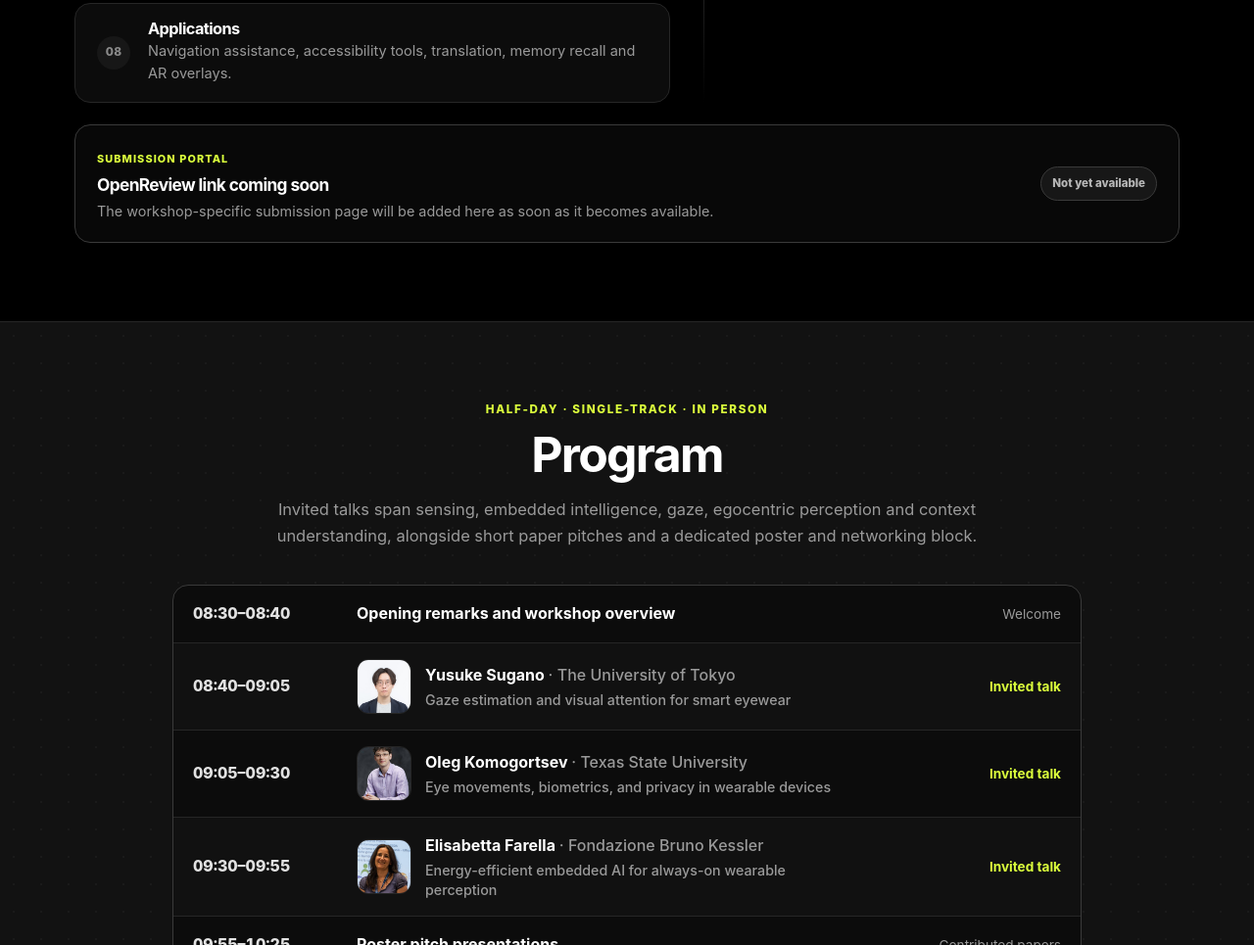
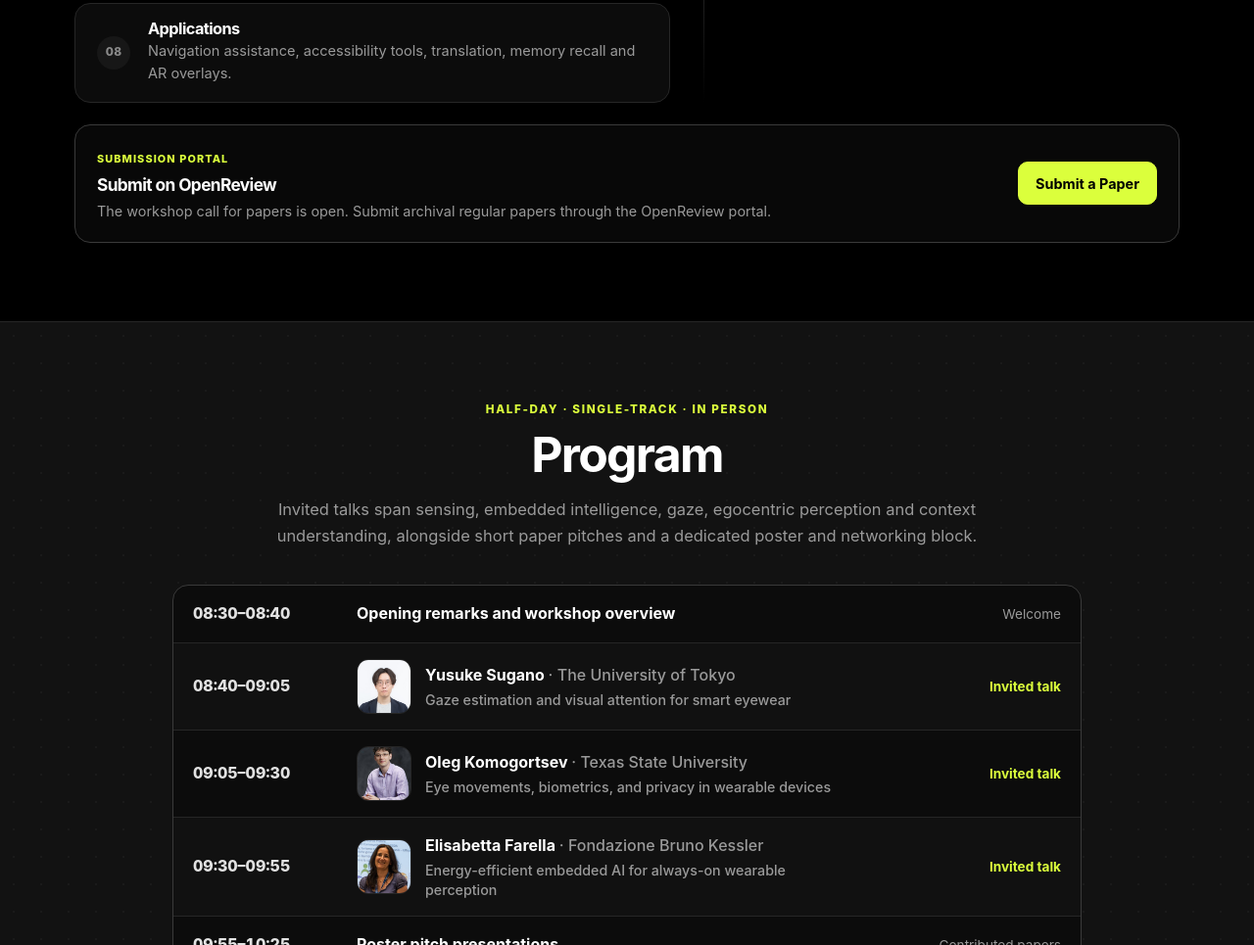
Before and after one commit to eof-workshop/eof-workshop.github.io, a plain HTML site: page index.html in a window 1280 px wide. Shown: the part 2114-3079 px from the top of the page at 98% size. Drawn offline with Linux system fonts and the light colour scheme.

Commit message:
Update index.html to revise submission portal details
- Changed the submission portal status label for clarity.
- Added a direct link to the OpenReview portal for paper submissions.

```diff
--- a/index.html
+++ b/index.html
@@ -123,13 +123,13 @@
           <li class="info-row"><span class="topic-index">D</span><div class="topic-content"><span class="info-label">Proceedings</span><h3>WACV 2027 Workshop Proceedings</h3><p>All accepted regular papers will be published in the WACV 2027 Workshop Proceedings and submitted for inclusion in IEEE Xplore.</p></div></li>
         </ul>
       </div>
-      <aside class="submission-status" aria-label="Submission portal status">
+      <aside class="submission-status" aria-label="Submission portal">
         <div>
           <span class="info-label">Submission portal</span>
-          <h3>OpenReview link coming soon</h3>
-          <p>The workshop-specific submission page will be added here as soon as it becomes available.</p>
+          <h3>Submit on OpenReview</h3>
+          <p>The workshop call for papers is open. Submit archival regular papers through the OpenReview portal.</p>
         </div>
-        <span class="status-badge">Not yet available</span>
+        <a class="button" href="https://openreview.net/group?id=thecvf.com/WACV/2027/Workshop/EOF#tab-recent-activity" target="_blank" rel="noopener noreferrer">Submit a Paper</a>
       </aside>
     </div>
   </section>
```
